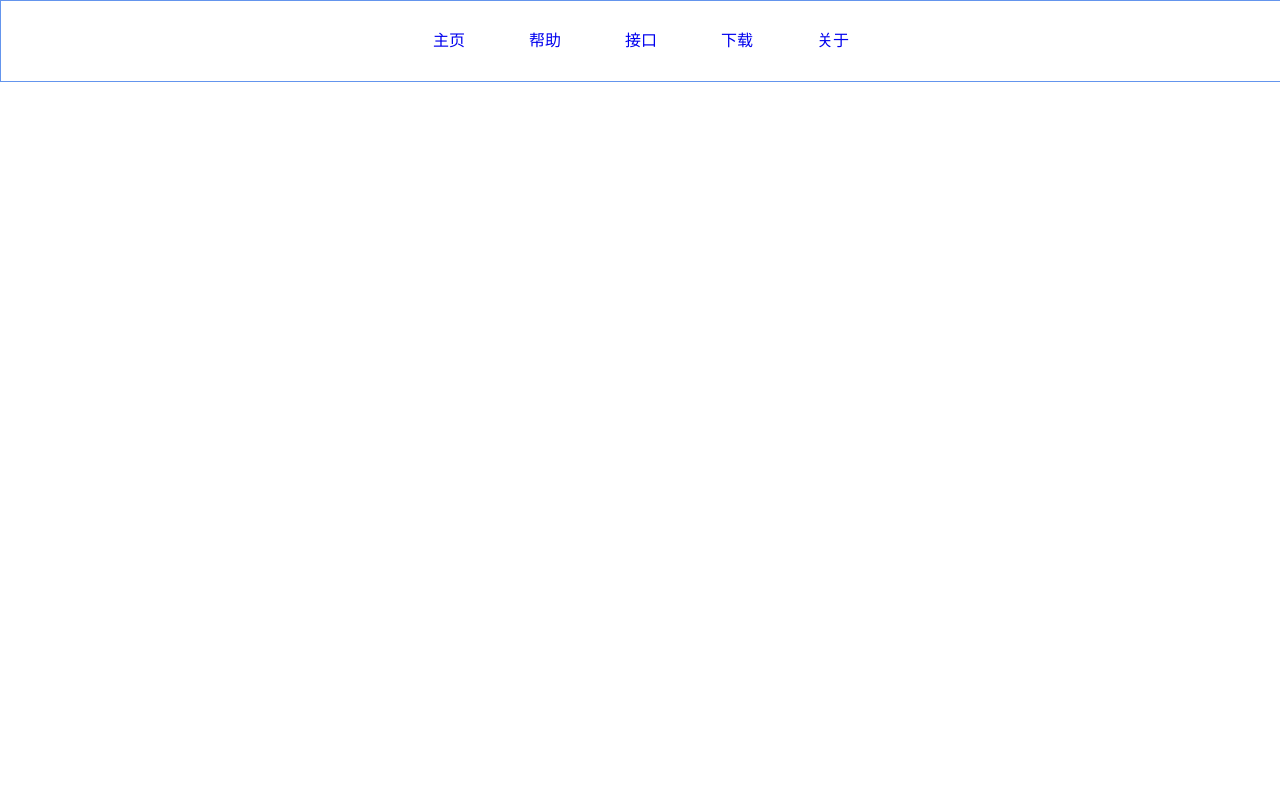
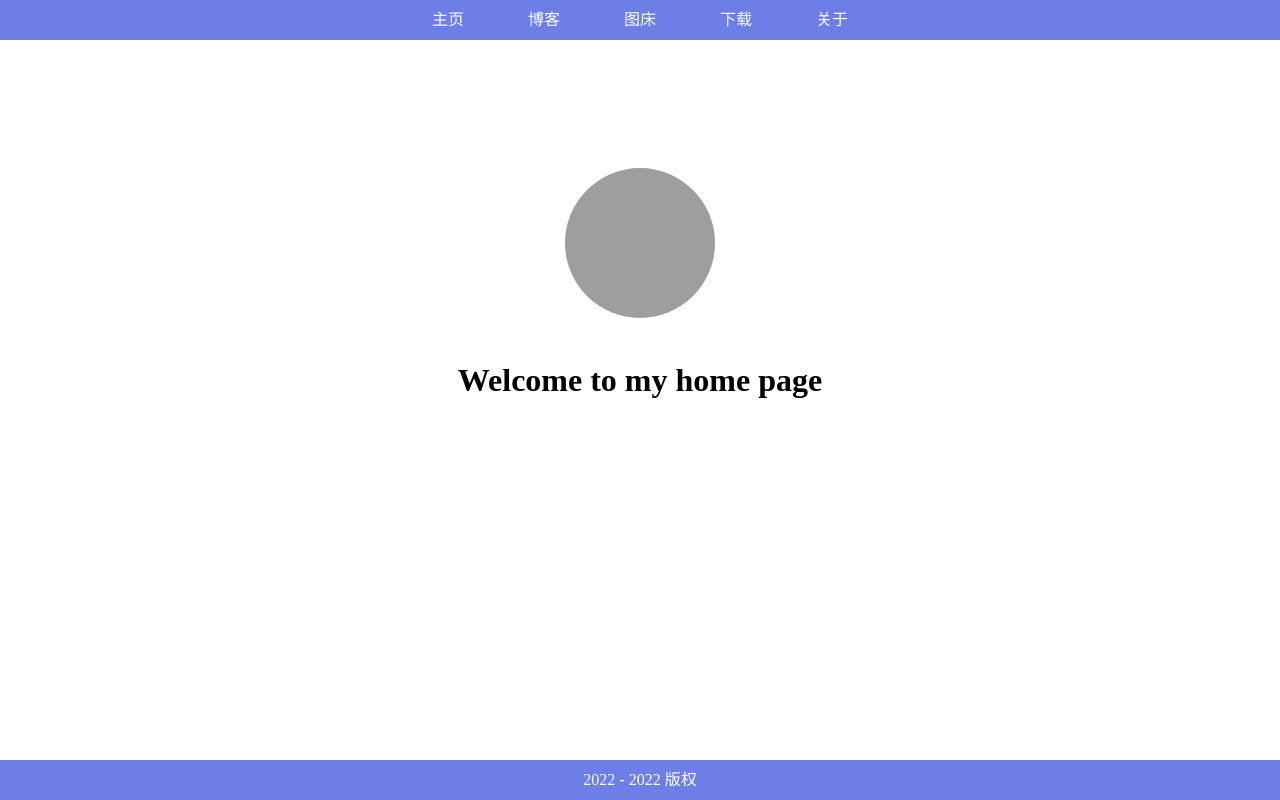
Before and after one commit to Smalltred/html, a plain HTML site: page index.html in a window 1280 px wide. Drawn offline with Linux system fonts and the light colour scheme; grey boxes are pictures that could not be loaded.

Commit message:
一个简单的导航页

```diff
--- a/css/style.css
+++ b/css/style.css
@@ -10,13 +10,14 @@ html {
 
 .nav {
     width: 100%;
-    border: cornflowerblue 1px solid;
     text-align: center;
-    height: 80px;
 }
-.nav ul{
+
+.nav ul {
     width: 100%;
-    line-height: 80px;
+    line-height: 40px;
+    background: #5E72E4;
+    opacity: 0.9;
 }
 
 .nav ul li {
@@ -26,4 +27,57 @@ html {
 .nav ul li a {
     text-decoration: none;
     padding: 10px 30px;
+    color: white;
 }
+
+.nav ul li a:hover {
+    color: black;
+}
+
+.content {
+    width: 600px;
+    margin: 10% auto;
+    text-align: center;
+}
+
+.index{
+    margin: 40px auto;
+}
+
+
+.avatar img {
+    width: 150px;
+    height: 150px;
+    border-radius: 100%;
+    transition: transform 1.5s ease-in-out;
+}
+
+.avatar img:hover{
+    transform: rotate(-360deg);
+}
+
+.footer{
+    position: absolute;
+    bottom: 0;
+    width: 100%;
+    line-height: 40px;
+    height: 40px;
+    text-align: center;
+    background: #5E72E4;
+    opacity: 0.9;
+}
+
+.footer p{
+    width: 50%;
+    margin: 0 auto;
+    color: white;
+}
+
+.footer a{
+    text-decoration: none;
+    color: white;
+}
+
+.footer a:hover{
+    color: black;
+}
--- a/index.html
+++ b/index.html
@@ -9,11 +9,22 @@
 <div class="nav">
     <ul>
         <li><a href="#">主页</a></li>
-        <li><a href="#">帮助</a></li>
-        <li><a href="#">接口</a></li>
+        <li><a href="#">博客</a></li>
+        <li><a href="#">图床</a></li>
         <li><a href="#">下载</a></li>
         <li><a href="#">关于</a></li>
     </ul>
 </div>
+<div class="content">
+    <div class="avatar">
+        <img src="https://resource.hecady.com/2022/129430.png" alt="avatar" title="avatar">
+    </div>
+    <div class="index">
+        <h1>Welcome to my home page</h1>
+    </div>
+</div>
+<div class="footer">
+    <p>2022 - 2022 <a href="index.html">版权</a></p>
+</div>
 </body>
 </html>
```
